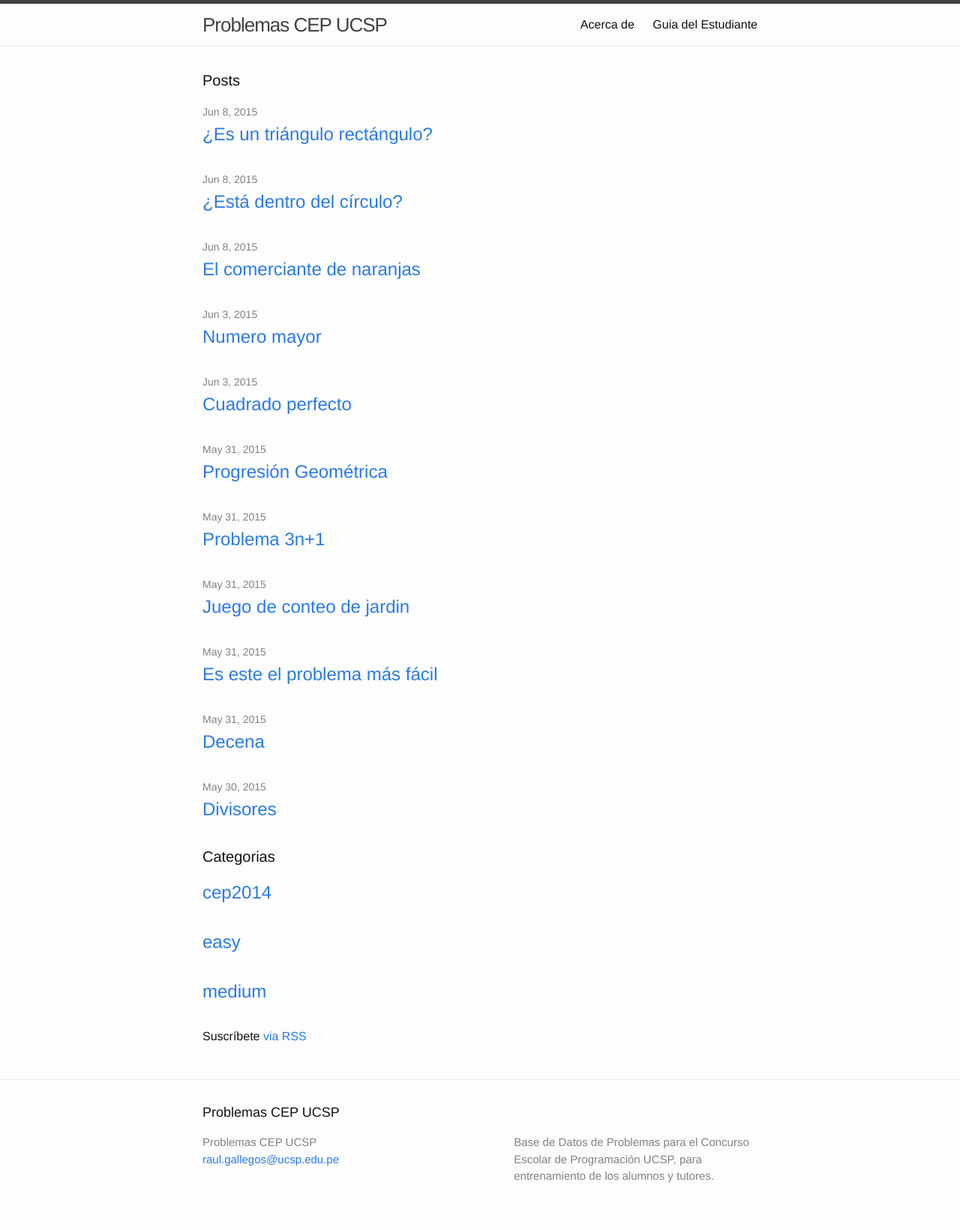
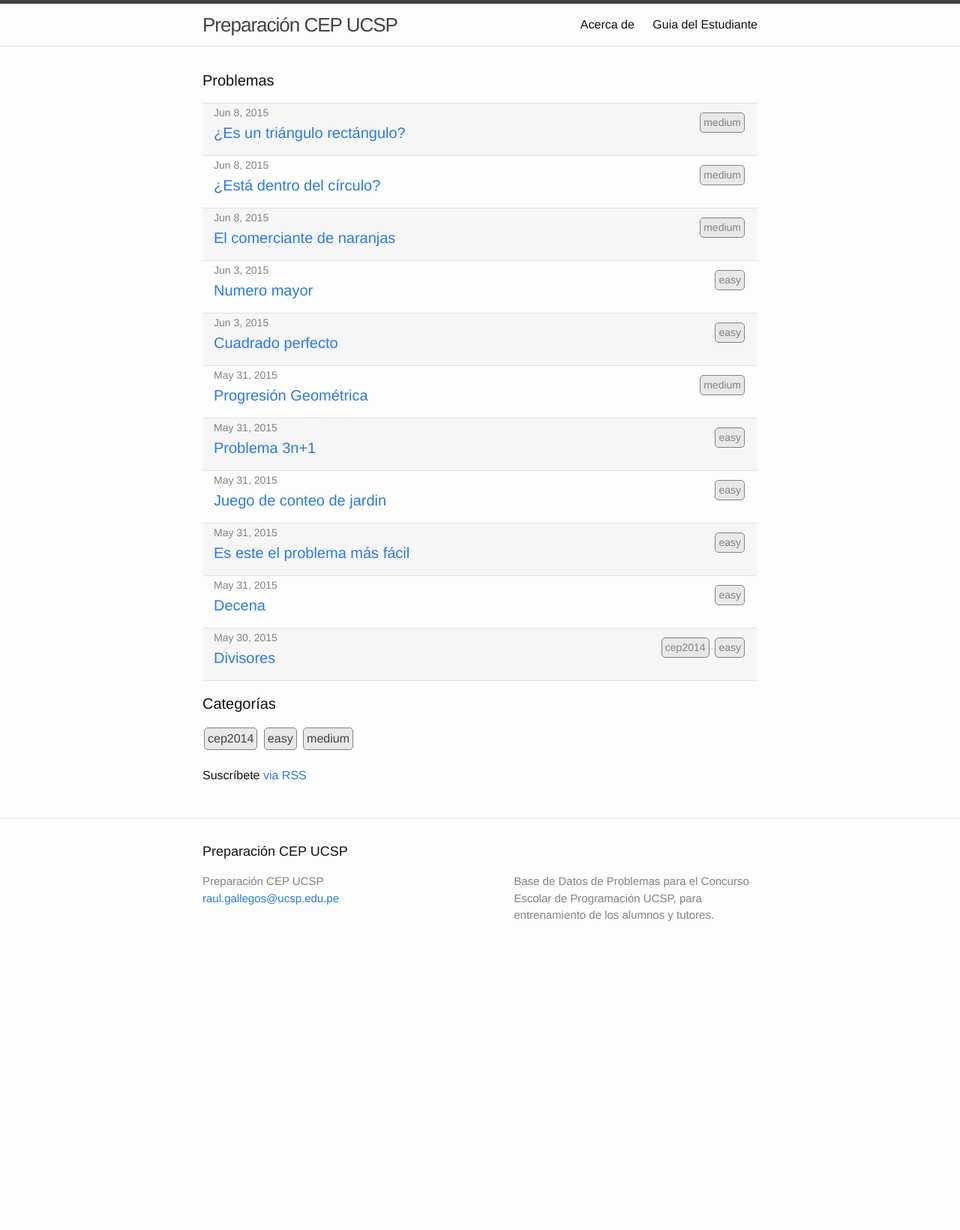
Before and after one commit to cs-ucsp/cep-problems, a Jekyll site: the page built from index.html, in a window 1280 px wide. Shown: the whole page at 75% size. Built offline with Jekyll 4.4.1, drawn with Linux system fonts in a browser that asks for light colours; Markdown is read by kramdown in place of the engine named in the settings; after the commit the page ends 1292 px from its top, so only the background shows below that.

Commit message:
easier to read styling

```diff
--- a/_config.yml
+++ b/_config.yml
@@ -1,5 +1,5 @@
 # Site settings
-title: Problemas CEP UCSP
+title: Preparación CEP UCSP
 email: raul.gallegos@ucsp.edu.pe
 description: > # this means to ignore newlines until "baseurl:"
   Base de Datos de Problemas para el Concurso Escolar de Programación UCSP,
--- a/_sass/_layout.scss
+++ b/_sass/_layout.scss
@@ -173,8 +173,26 @@
     margin-left: 0;
     list-style: none;
 
-    > li {
-        margin-bottom: $spacing-unit;
+    li {
+        padding: 0px 15px;
+        border-bottom: 1px solid #e0e0e0;
+    }
+    li:nth-child(odd) {
+        background: #f6f6f6;
+    }
+    li:first-child {
+        border-top: 1px solid #e0e0e0;
+    }
+    .categories-list {
+        position: relative;
+        float: right;
+        top: 10px;
+        max-width: 250px;
+    }
+    @include media-query($on-palm) {
+        .categories-list {
+            display: none;
+        }
     }
 }
 
@@ -185,9 +203,26 @@
 
 .post-link {
     display: block;
-    font-size: 24px;
+    font-size: 20px;
 }
 
+.categories-list {
+  margin-bottom: 20px;
+  .category {
+      display: inline-block;
+      margin: 2px;
+      padding: 2px 4px;
+      border: 1px solid $grey-color;
+      border-radius: 5px;
+      background-color: $grey-color-light;
+      a {
+        color: $grey-color-dark;
+      }
+      a:hover {
+        text-decoration: none;
+      }
+  }
+}
 
 
 /**
--- a/index.html
+++ b/index.html
@@ -4,12 +4,17 @@
 
 <div class="home">
 
-  <h1 class="page-heading">Posts</h1>
+  <h1 class="page-heading">Problemas</h1>
 
   <ul class="post-list">
     {% for post in site.posts %}
       <li>
         <span class="post-meta">{{ post.date | date: "%b %-d, %Y" }}</span>
+        <span class="categories-list post-meta">
+          {% for category in post.categories %}
+          <span class="category">{{ category }}</span>
+          {% endfor %}
+        </span>
 
         <h2>
           <a class="post-link" href="{{ post.url | prepend: site.baseurl }}">{{ post.title }}</a>
@@ -18,16 +23,14 @@
     {% endfor %}
   </ul>
 
-  <h2 class="page-heading">Categorias</h2>
-  <ul class="post-list">
-    {% for category in site.categories %}
-      <li>
-        <h2>
-          <a class="post-link" href="{{ category.first | prepend: '/' | prepend: site.baseurl }}">{{ category | first }}</a>
-        </h2>
-      </li>
-    {% endfor %}
-  </ul>
+  <h2 class="page-heading">Categorías</h2>
+  <div class="categories-list"/>
+  {% for category in site.categories %}
+    <span class="category">
+      <a href="{{ category.first | prepend: '/' | prepend: site.baseurl }}">{{ category | first }}</a>
+    </span>
+  {% endfor %}
+  </div>
 
   <p class="rss-subscribe">Suscríbete <a href="{{ "/feed.xml" | prepend: site.baseurl }}">via RSS</a></p>
 
```
Also changed, not shown: _layouts/post.html (+9 -0 lines), 1 other file.
